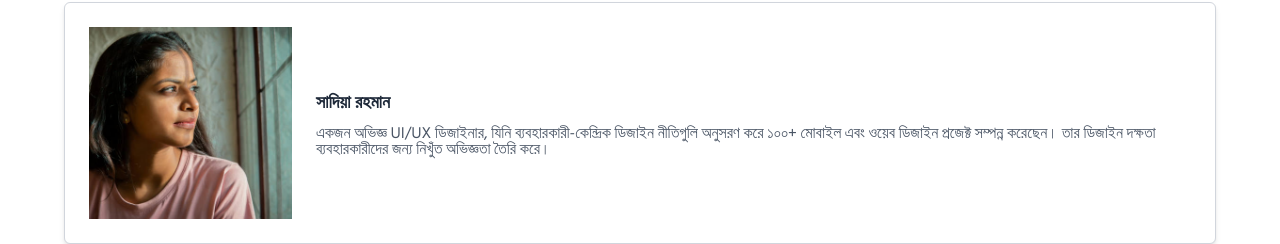
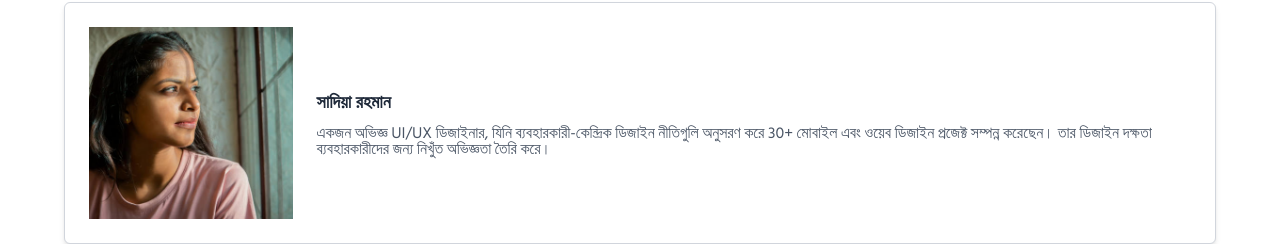
Before and after one commit to mottalibc/kishurtumi, a Next.js app: page / in a window 1280 px wide. Shown: the part 690-934 px from the top of the page. Built offline with nearby package versions, Linux system fonts and the light colour scheme.

Commit message:
update 1

```diff
--- a/src/app/page.js
+++ b/src/app/page.js
@@ -18,7 +18,7 @@ const profiles = [
     name: "সাদিয়া রহমান",
     profile: "/image/profile/3.jpg",
     content:
-      "একজন অভিজ্ঞ UI/UX ডিজাইনার, যিনি ব্যবহারকারী-কেন্দ্রিক ডিজাইন নীতিগুলি অনুসরণ করে ১০০+ মোবাইল এবং ওয়েব ডিজাইন প্রজেক্ট সম্পন্ন করেছেন। তার ডিজাইন দক্ষতা ব্যবহারকারীদের জন্য নিখুঁত অভিজ্ঞতা তৈরি করে।",
+      "একজন অভিজ্ঞ UI/UX ডিজাইনার, যিনি ব্যবহারকারী-কেন্দ্রিক ডিজাইন নীতিগুলি অনুসরণ করে 30+ মোবাইল এবং ওয়েব ডিজাইন প্রজেক্ট সম্পন্ন করেছেন। তার ডিজাইন দক্ষতা ব্যবহারকারীদের জন্য নিখুঁত অভিজ্ঞতা তৈরি করে।",
   },
 ];
 
```
